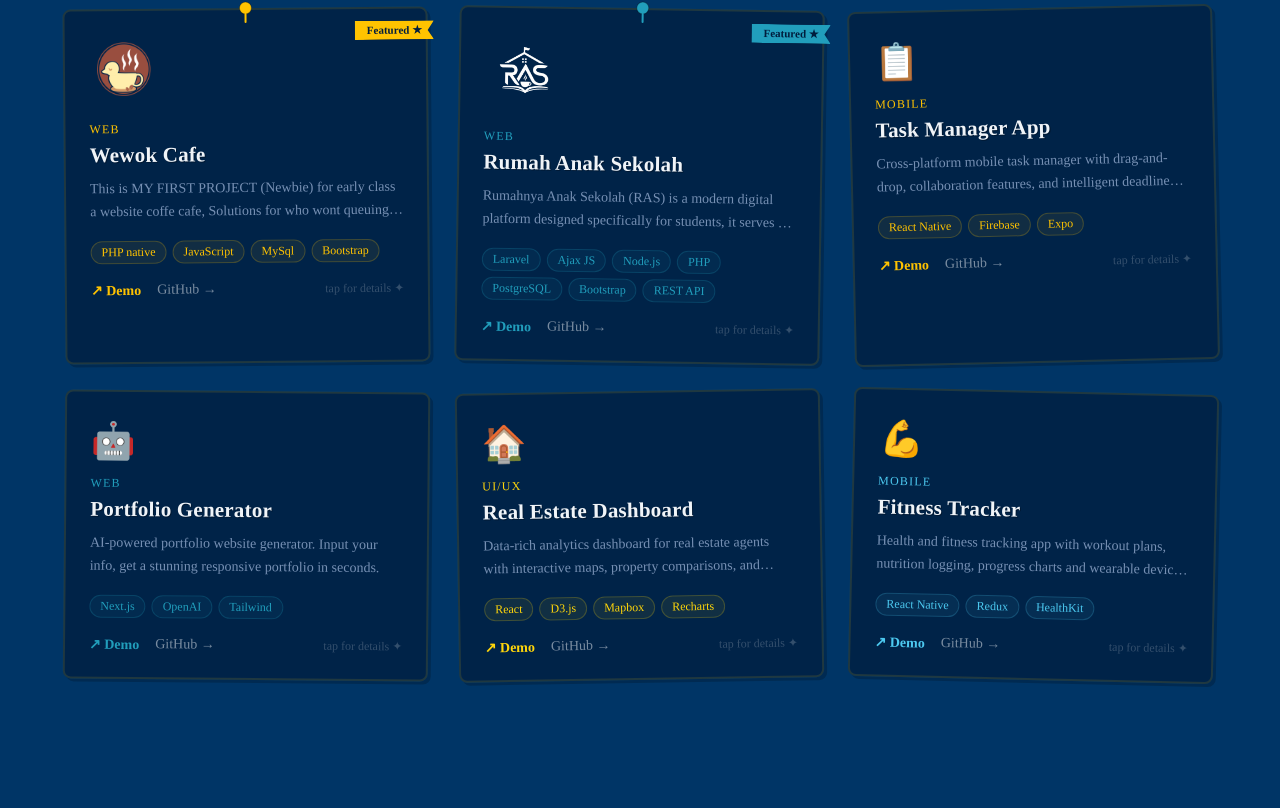
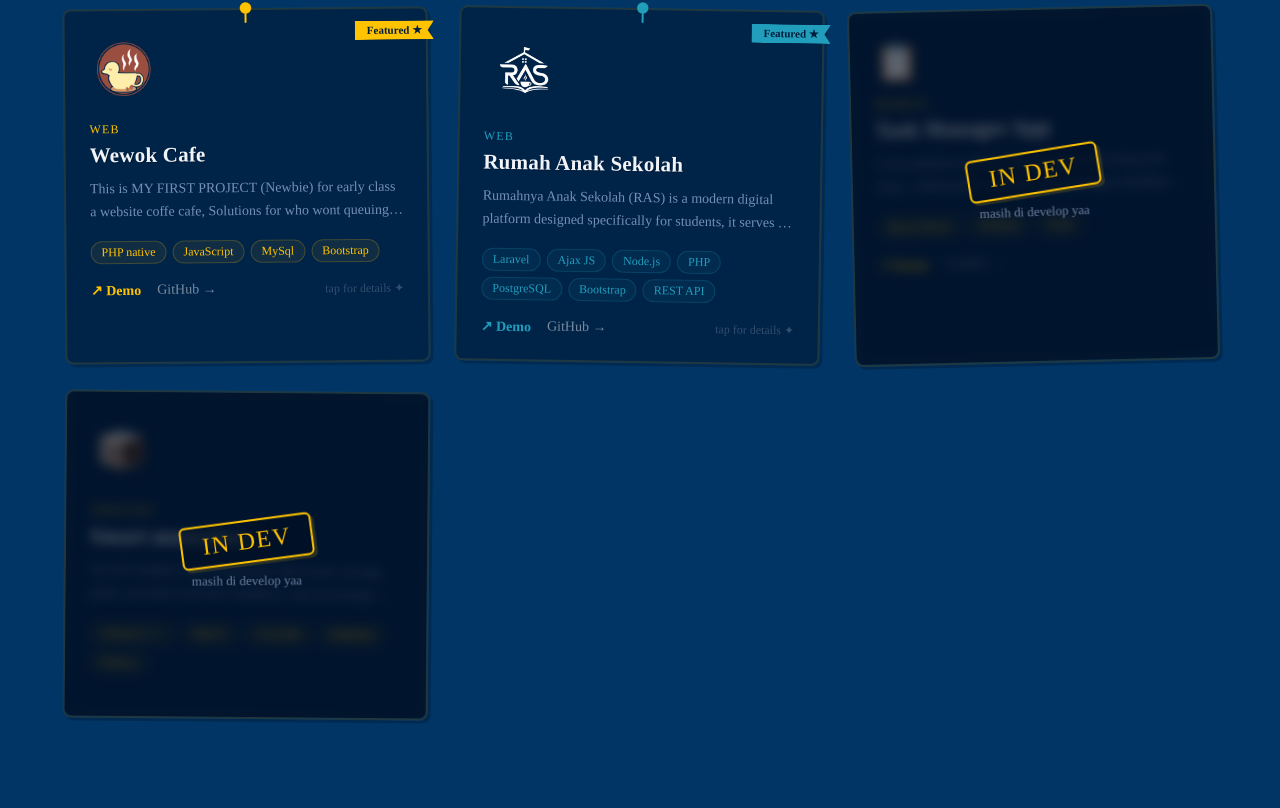
Before and after one commit to Asulll-edan/portfolio-rafi, a Next.js app: page / in a window 1280 px wide. Shown: the part 2772-3580 px from the top of the page. Built offline with nearby package versions, Linux system fonts and the light colour scheme; a web font is replaced by a local one.

Commit message:
last dadah

```diff
--- a/src/app/globals.css
+++ b/src/app/globals.css
@@ -34,7 +34,7 @@
   padding: 0;
 }
 
-* { cursor: none; }
+* { cursor: auto; }
 @media (pointer: coarse) { * { cursor: auto; } }
 
 html {
--- a/src/components/Contact.js
+++ b/src/components/Contact.js
@@ -199,8 +199,7 @@ export default function Contact() {
             margin: "20px auto 0",
             lineHeight: 1.7,
           }}>
-            Have a project in mind? I'd love to hear about it. Send me a message
-            and let's create something remarkable together.
+            Punya ide atau proyek seru yang ingin dibangun bareng? Atau cuma mau meet santai aja? Gaskeunnn aja kita kontakan!
           </p>
         </motion.div>
 
--- a/src/components/Projects.js
+++ b/src/components/Projects.js
@@ -31,9 +31,9 @@ const projects = [
     description:
       "Rumahnya Anak Sekolah (RAS) is a modern digital platform designed specifically for students, it serves as a Student Lifestyle Marketplace, where students can shop, eat, connect, and grow within a community built around school life.",
     category: "Web",
-    stack: ["Laravel", "Ajax JS","Node.js", "PHP", "PostgreSQL", "Bootstrap", "REST API"],
-    demo: "#",
-    github: "#",
+    stack: ["Laravel", "Ajax JS", "Node.js", "PHP", "PostgreSQL", "Bootstrap", "REST API"],
+    demo: "https://rumah-sekolah.up.railway.app",
+    github: "https://github.com/Asulll-edan/project-web-iseng",
     featured: true,
     color: "#219EBC",
     icon: (
@@ -56,49 +56,31 @@ const projects = [
     featured: false,
     color: "#FFC300",
     emoji: "📋",
+    inDev: true,
   },
   {
     id: 4,
-    title: "Portfolio Generator",
+    title: "Smart moneybox",
     description:
-      "AI-powered portfolio website generator. Input your info, get a stunning responsive portfolio in seconds.",
-    category: "Web",
-    stack: ["Next.js", "OpenAI", "Tailwind"],
-    demo: "#",
-    github: "#",
+      "An IoT-enabled smart moneybox that tracks savings goals, provides real-time feedback, and encourages financial discipline through gamification.",
+    category: "Arduino",
+    stack: ["Arduino C++", "MQTT", "TCS3200", "ESP8266", "Node.js"],
+    demo: null,
+    github: null,
     featured: false,
-    color: "#219EBC",
-    emoji: "🤖",
-  },
-  {
-    id: 5,
-    title: "Real Estate Dashboard",
-    description:
-      "Data-rich analytics dashboard for real estate agents with interactive maps, property comparisons, and market trend visualizations.",
-    category: "UI/UX",
-    stack: ["React", "D3.js", "Mapbox", "Recharts"],
-    demo: "#",
-    github: "#",
-    featured: false,
-    color: "#FFD60A",
-    emoji: "🏠",
-  },
-  {
-    id: 6,
-    title: "Fitness Tracker",
-    description:
-      "Health and fitness tracking app with workout plans, nutrition logging, progress charts and wearable device sync.",
-    category: "Mobile",
-    stack: ["React Native", "Redux", "HealthKit"],
-    demo: "#",
-    github: "#",
-    featured: false,
-    color: "#4CC9F0",
-    emoji: "💪",
+    color: "#FFC300",
+    icon: (
+      <img
+        src="/assets/icons/keren-removebg-preview.png"
+        alt="Smart Moneybox"
+        style={{ width: 60, height: 60, objectFit: "contain" }}
+      />
+    ),
+    inDev: true,
   },
 ];
 
-const categories = ["All", "Web", "Mobile", "UI/UX"];
+const categories = ["All", "Web", "Mobile", "UI/UX", "Arduino"];
 
 /* Doodle pin for cards */
 const DoodlePin = ({ color }) => (
@@ -268,6 +250,7 @@ function ProjectCard({ project, index, isInView, onClick }) {
 
       {/* Links */}
       <div style={{ display: "flex", gap: "16px", alignItems: "center" }}>
+        {project.demo && (
           <a
             href={project.demo}
             target="_blank"
@@ -284,6 +267,8 @@ function ProjectCard({ project, index, isInView, onClick }) {
           >
             ↗ Demo
           </a>
+        )}
+        {project.github && (
           <a
             href={project.github}
             target="_blank"
@@ -299,6 +284,8 @@ function ProjectCard({ project, index, isInView, onClick }) {
           >
             GitHub →
           </a>
+        )}
+        {!project.inDev && (
           <span
             style={{
               marginLeft: "auto",
@@ -309,7 +296,57 @@ function ProjectCard({ project, index, isInView, onClick }) {
           >
             tap for details ✦
           </span>
+        )}
       </div>
+
+      {/* In-dev glassmorphism overlay */}
+      {project.inDev && (
+        <div
+          style={{
+            position: "absolute",
+            inset: 0,
+            borderRadius: "8px",
+            background: "rgba(0, 10, 28, 0.62)",
+            backdropFilter: "blur(6px)",
+            WebkitBackdropFilter: "blur(6px)",
+            display: "flex",
+            flexDirection: "column",
+            alignItems: "center",
+            justifyContent: "center",
+            gap: "10px",
+            zIndex: 5,
+          }}
+        >
+          <div
+            style={{
+              fontFamily: "'Permanent Marker', cursive",
+              fontSize: "24px",
+              color: "#FFC300",
+              border: "2.5px solid #FFC300",
+              borderRadius: "6px",
+              padding: "6px 20px",
+              transform: "rotate(-8deg)",
+              letterSpacing: "0.06em",
+              textTransform: "uppercase",
+              background: "rgba(0,15,35,0.5)",
+              boxShadow: "3px 3px 0 rgba(255,195,0,0.15)",
+              textShadow: "1px 1px 0 rgba(0,0,0,0.4)",
+            }}
+          >
+            In Dev
+          </div>
+          <span
+            style={{
+              fontFamily: "'Patrick Hand', cursive",
+              fontSize: "13px",
+              color: "rgba(139,163,199,0.75)",
+              transform: "rotate(-1deg)",
+            }}
+          >
+            masih di develop yaa
+          </span>
+        </div>
+      )}
 
       {/* Hand-drawn corner ticks on hover */}
       {hovered && (
@@ -425,7 +462,7 @@ function ProjectModal({ project, onClose }) {
         >
           <div>
             <div style={{ fontSize: "48px", marginBottom: "12px" }}>
-              {project.emoji}
+              {project.icon || project.emoji}
             </div>
             <div
               style={{
@@ -501,6 +538,7 @@ function ProjectModal({ project, onClose }) {
               ))}
             </div>
             <div style={{ display: "flex", gap: "12px" }}>
+              {project.demo && (
                 <a
                   href={project.demo}
                   target="_blank"
@@ -523,6 +561,8 @@ function ProjectModal({ project, onClose }) {
                 >
                   ↗ Live Demo
                 </a>
+              )}
+              {project.github && (
                 <a
                   href={project.github}
                   target="_blank"
@@ -544,6 +584,7 @@ function ProjectModal({ project, onClose }) {
                 >
                   GitHub →
                 </a>
+              )}
             </div>
           </div>
         </div>
@@ -706,7 +747,7 @@ export default function Projects() {
                 project={project}
                 index={i}
                 isInView={isInView}
-                onClick={() => setSelectedProject(project)}
+                onClick={() => !project.inDev && setSelectedProject(project)}
               />
             ))}
           </AnimatePresence>
```
Also changed, not shown: public/assets/icons/keren-removebg-preview.png (added). Lines whose indentation alone changed are shown as unchanged.
